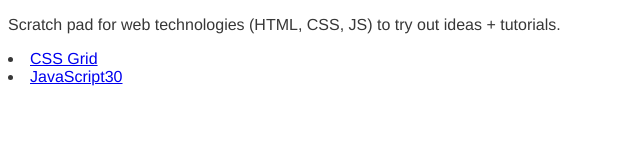
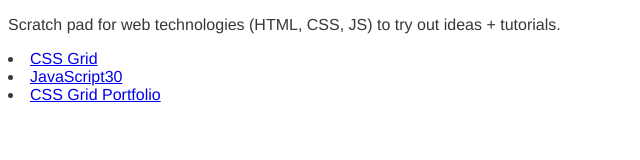
Before and after one commit to martinmasa/scratch-pad, a website: page src/index.html in a window 1280 px wide. Shown: the whole page, without its empty margins (0-640 px from the left). Drawn offline with Linux system fonts and the light colour scheme.

Commit message:
refactor: include kp grid portfolio in homepage

```diff
--- a/src/index.html
+++ b/src/index.html
@@ -36,6 +36,7 @@
     const labList = [
       new Lab('griddyup', 'CSS Grid'),
       new Lab('js30', 'JavaScript30', 'JavaScript exercises from the JavaScript30 course.'),
+      new Lab('kp/grid-portfolio', 'CSS Grid Portfolio', 'Kevin Powell CSS Grid Portfolio youtube tutorial.'),
     ];
 
     const labSection = document.getElementById('labs');
```
